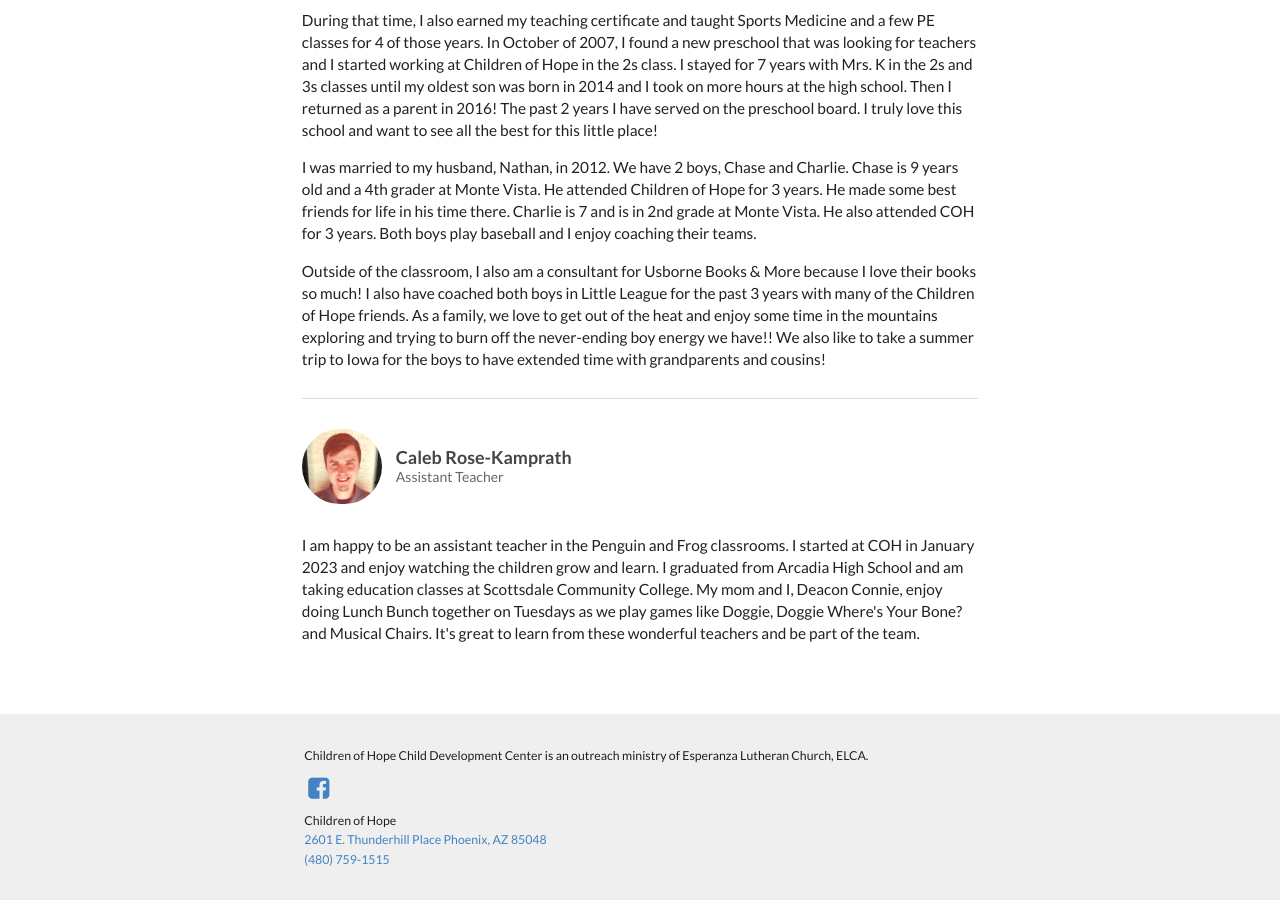
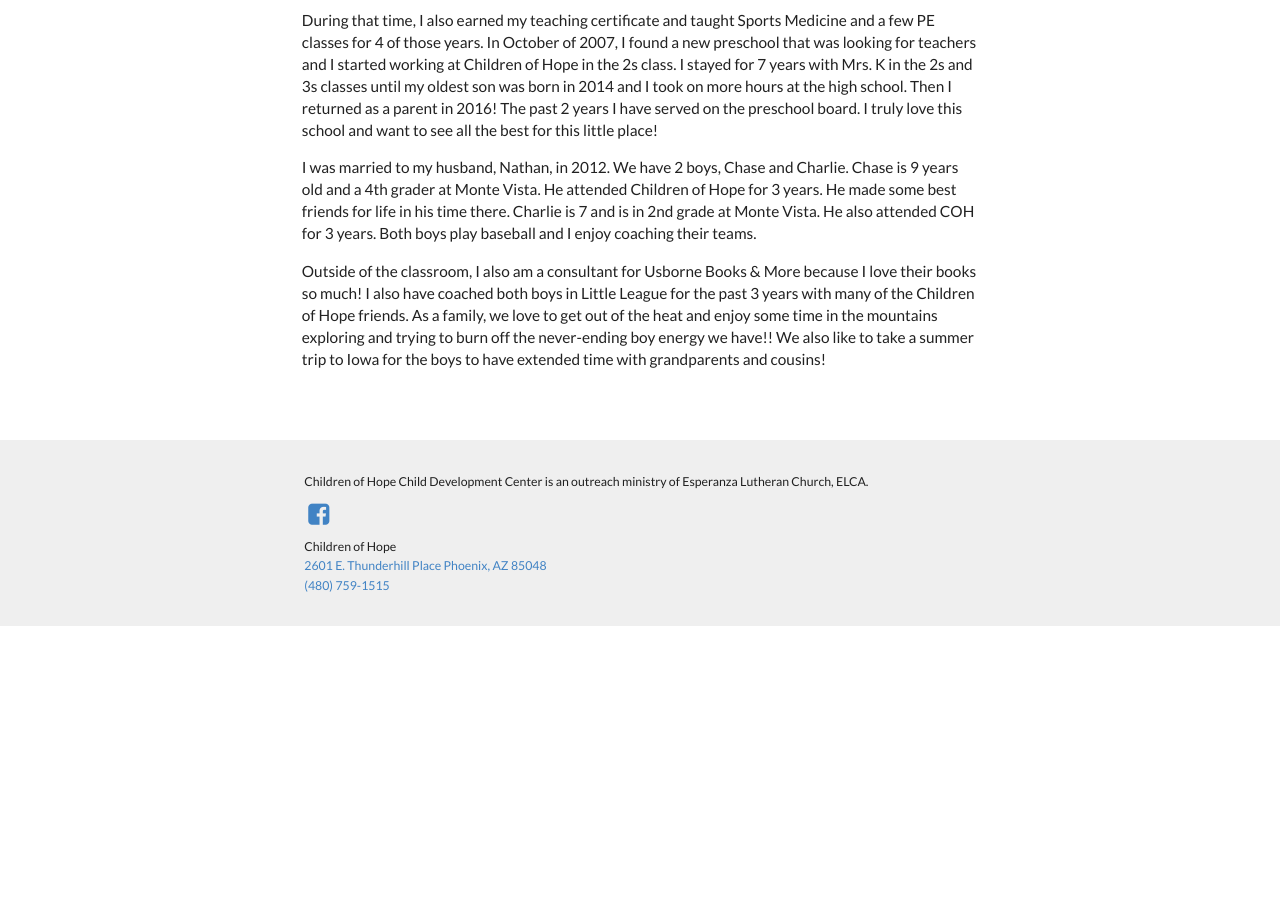
Before and after one commit to childrenofhope/childrenofhope, a Jekyll site: the page built from about/teachers.md, in a window 1280 px wide and 900 px high, scrolled down 4598 px. Built offline with Jekyll 4.4.1, drawn with Linux system fonts in a browser that asks for light colours; after the commit the page ends 5224 px from its top, so only the background shows below that.

Commit message:
Updated teacher bios

```diff
--- a/about/teachers.md
+++ b/about/teachers.md
@@ -250,20 +250,3 @@ Teachers & Staff
   the mountains exploring and trying to burn off the never-ending boy energy we have!! We also like
   to take a summer trip to Iowa for the boys to have extended time with grandparents and cousins!
 </p>
-
-<div class="ui section divider"></div>
-
-<h3 class="ui header">
-  <img src="{{ site.baseurl }}/assets/images/teachers/caleb_rose-kamprath.jpg"
-    alt="Caleb Rose-Kamprath" class="ui tiny circular image" />
-  <div class="content">
-    Caleb Rose-Kamprath
-    <div class="sub header">Assistant Teacher</div>
-  </div>
-</h3>
-
-<div class="ui hidden divider"></div>
-
-<p>
-  I am happy to be an assistant teacher in the Penguin and Frog classrooms. I started at COH in January 2023 and enjoy watching the children grow and learn. I graduated from Arcadia High School and am taking education classes at Scottsdale Community College. My mom and I, Deacon Connie, enjoy doing Lunch Bunch together on Tuesdays as we play games like Doggie, Doggie Where's Your Bone? and Musical Chairs. It's great to learn from these wonderful teachers and be part of the team.
-</p>
```
